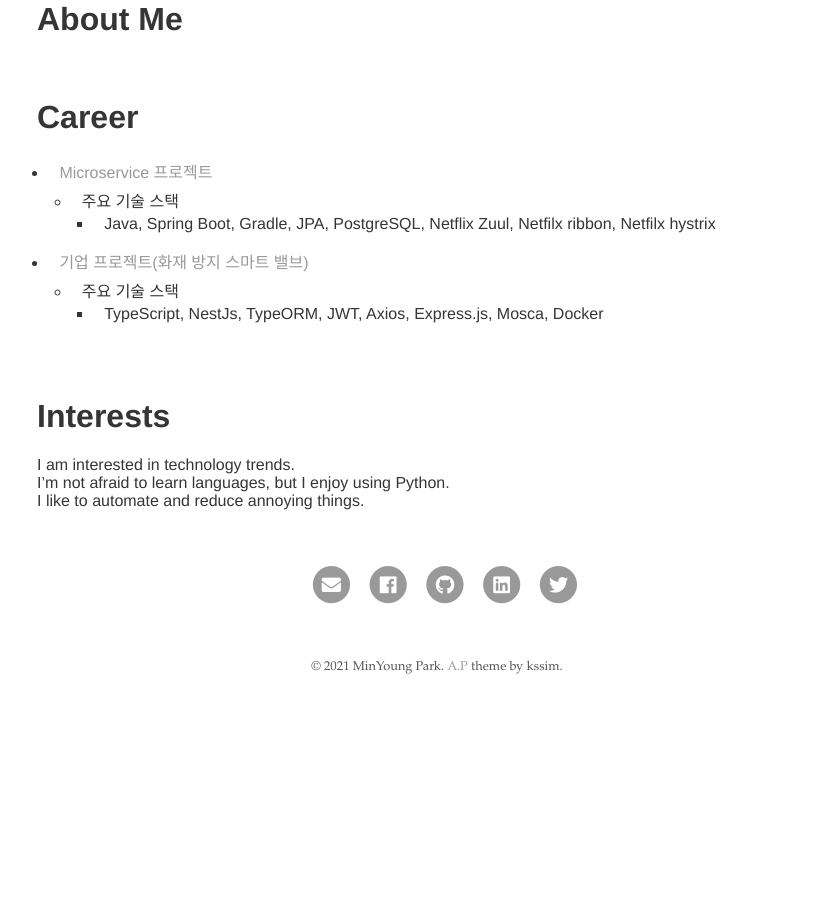
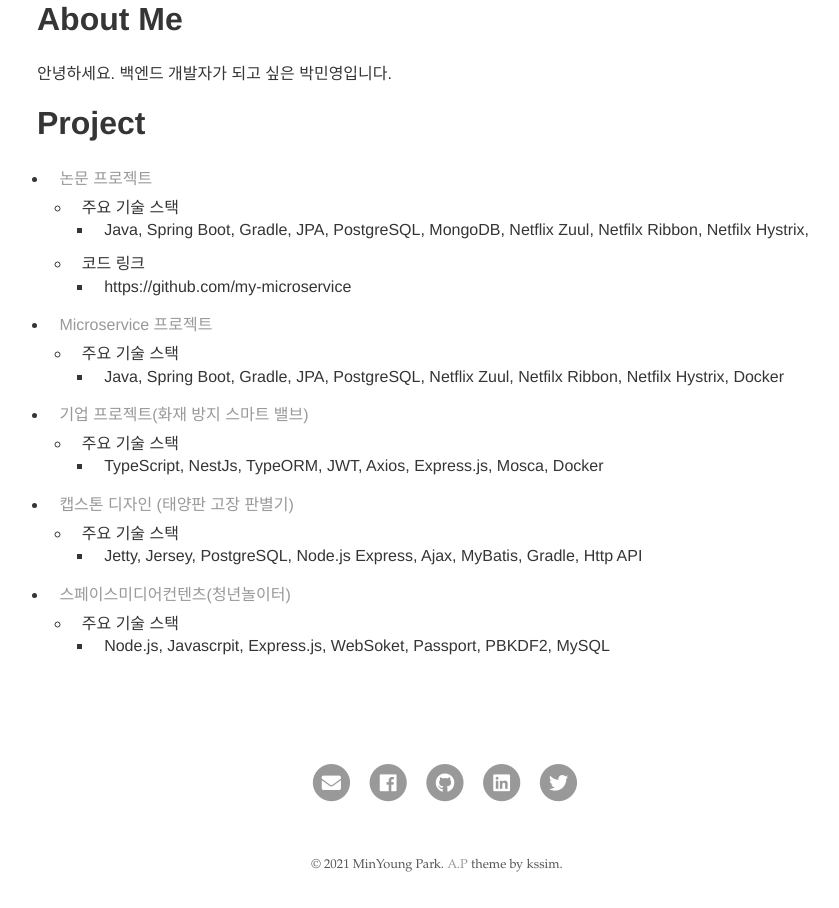
Before and after one commit to wisoftMY/wisoftMY.github.io, a Jekyll site: the page built from index.md, in a window 1280 px wide. Shown: the part 243-1151 px from the top of the page, without its empty margins (203-1042 px from the left). Built offline with Jekyll 4.4.1, drawn with Linux system fonts in a browser that asks for light colours; our own code applies the rules of GitHub Pages for plain Markdown files; before the commit the page ends 953 px from its top, so only the background shows below that.

Commit message:
page update

```diff
--- a/index.md
+++ b/index.md
@@ -4,19 +4,26 @@ layout: about
 
 # About Me
 
-<br/>
+안녕하세요. 백엔드 개발자가 되고 싶은 박민영입니다.<br/>
 
-# Career
+# Project
+
+* [논문 프로젝트](https://www.notion.so/wsminyoung/cd338bb0940e4a56b7e236e7380e7cf5)
+  * 주요 기술 스택
+    * Java, Spring Boot, Gradle, JPA, PostgreSQL, MongoDB, Netflix Zuul, Netfilx Ribbon, Netfilx Hystrix,
+  * 코드 링크
+    * https://github.com/my-microservice
 * [Microservice 프로젝트](https://www.notion.so/wsminyoung/Microservice-a90dd575cff04f0c81ec4717762d353a)
   * 주요 기술 스택
-    * Java, Spring Boot, Gradle, JPA, PostgreSQL, Netflix Zuul, Netfilx ribbon, Netfilx hystrix
+    * Java, Spring Boot, Gradle, JPA, PostgreSQL, Netflix Zuul, Netfilx Ribbon, Netfilx Hystrix, Docker
 * [기업 프로젝트(화재 방지 스마트 밸브)](https://www.notion.so/wsminyoung/a7da5e4e073d4d18860b3f4785333b7d)
   * 주요 기술 스택
     * TypeScript, NestJs, TypeORM, JWT, Axios, Express.js, Mosca, Docker
+* [캡스톤 디자인 (태양판 고장 판별기)](https://www.notion.so/wsminyoung/099a8c9ac8504673bca0eb0c9f9ead98)
+  * 주요 기술 스택
+    * Jetty, Jersey, PostgreSQL, Node.js  Express, Ajax, MyBatis, Gradle, Http API
+* [스페이스미디어컨텐츠(청년놀이터)](https://www.notion.so/wsminyoung/770a65bda1944ae0835552e9b62c83ee)
+  * 주요 기술 스택
+    * Node.js, Javascrpit, Express.js, WebSoket, Passport, PBKDF2, MySQL
 
 <br/>
-
-# Interests
-I am interested in technology trends.
-I'm not afraid to learn languages, but I enjoy using Python.
-I like to automate and reduce annoying things.
```
